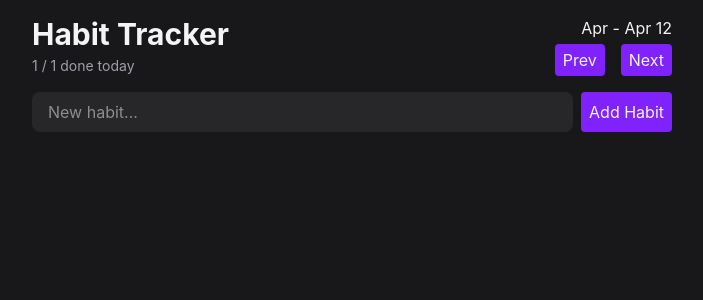
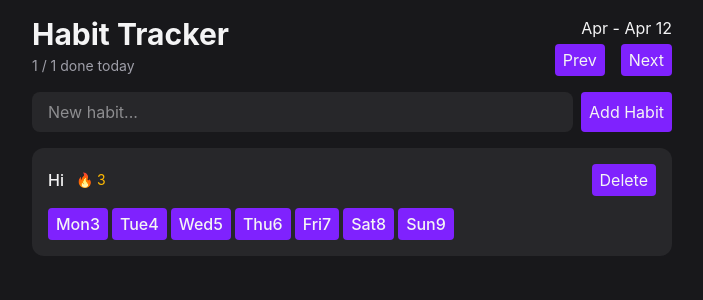
Before and after one commit to sercansimsek/habit_tracker, a React (Vite) app: page / in a window 1280 px wide. Shown: the top 300 px of the page, without its empty margins (288-991 px from the left). Built offline with nearby package versions, Linux system fonts and the light colour scheme.

Commit message:
HabitList component created

```diff
--- a/package.json
+++ b/package.json
@@ -11,6 +11,7 @@
   },
   "dependencies": {
     "@tailwindcss/vite": "^4.3.3",
+    "date-fns": "^4.4.0",
     "react": "^19.2.8",
     "react-dom": "^19.2.8",
     "tailwindcss": "^4.3.3"
--- a/src/components/HabitList.tsx
+++ b/src/components/HabitList.tsx
@@ -1,3 +1,51 @@
+import { Button } from "./Button";
+import { eachDayOfInterval, endOfWeek, startOfWeek, format } from "date-fns";
+
 export default function HabitList() {
-  return null;
+  const habits = [{ id: "dsad", name: "Hi" }];
+
+  if (habits.length === 0) {
+    return (
+      <p className="text-center text-zinc-500 py-12">
+        No habbits yet. Add one above to get started
+      </p>
+    );
+  }
+  return (
+    <div className="flex flex-col gap-3">
+      {habits.map((habit) => {
+        return <HabitItem key={habit.id} habit={habit}></HabitItem>;
+      })}
+    </div>
+  );
 }
+
+type HabitItemProps = {
+  habit: { id: string; name: string };
+};
+
+function HabitItem({ habit }: HabitItemProps) {
+  const visibleDates = eachDayOfInterval({
+    start: startOfWeek(new Date(), { weekStartsOn: 1 }),
+    end: endOfWeek(new Date(), { weekStartsOn: 1 }),
+  });
+  return (
+    <div className="rounded-xl bg-zinc-800 p-4 flex flex-col gap-3">
+      <div className="flex items-center justify-between">
+        <div className="flex gap-3 items-center">
+          <span className="font-medium">{habit.name}</span>
+          <span className="text-sm text-amber-400">🔥 3</span>
+        </div>
+        <Button>Delete</Button>
+      </div>
+      <div className="flex gap-1 5">
+        {visibleDates.map((date) => (
+          <Button key={date.toISOString()}>
+            <span className="font-medium">{format(date, "EEE")}</span>
+            <span className="font-medium">{format(date, "d")}</span>
+          </Button>
+        ))}
+      </div>
+    </div>
+  );
+}
```
Also changed, not shown: 1 other file (tests, documents, lock files or other folders).
